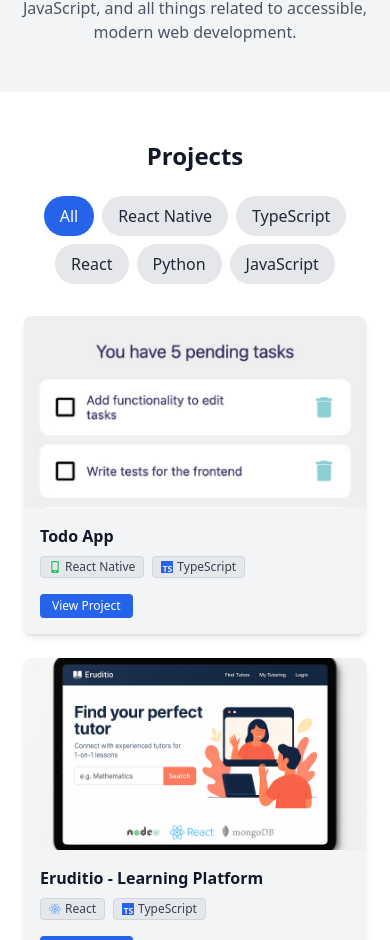
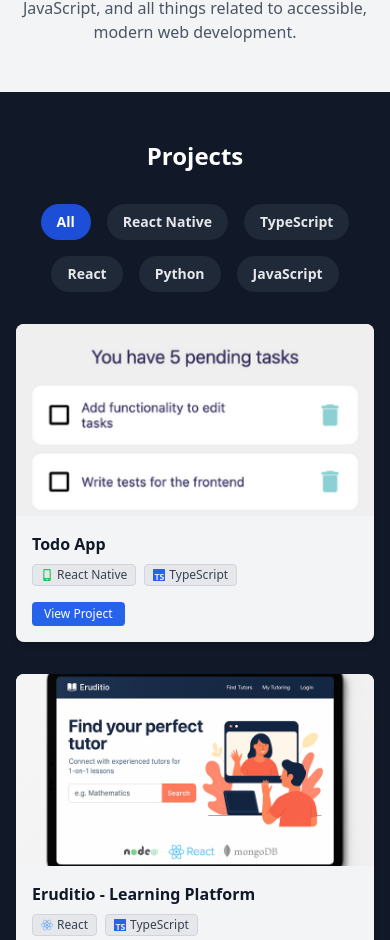
Before and after one commit to krismutalapova/portfolio-website, a React (Create React App) app: page / in a window 390 px wide. Shown: the part 912-1852 px from the top of the page. Built offline with nearby package versions, Linux system fonts and the light colour scheme.

Commit message:
feat(Projects): Update Projects section with responsive padding, font sizes, and layout for consistent appearance across all devices. Enhanced grid and button layout in Projects section for modern look

```diff
--- a/src/components/Projects.js
+++ b/src/components/Projects.js
@@ -140,26 +140,24 @@ function Projects() {
     }
 
     return (
-        <section id="projects" className="py-12 bg-white dark:bg-gray-900">
-            <div className="max-w-6xl mx-auto px-6">
-                <h2 className="text-2xl font-bold text-center mb-6">Projects</h2>
-
-                <div className="flex flex-wrap justify-center mb-8 gap-2">
+        <section className="w-full bg-gray-900 py-12 xl:py-20 flex flex-col items-center justify-center">
+            <div className="w-full max-w-6xl px-4 xl:px-0">
+                <h2 className="text-2xl md:text-3xl xl:text-4xl font-bold text-white mb-8 text-center">Projects</h2>
+                <div className="flex flex-wrap gap-4 justify-center mb-8">
                     {allTags.map((tag) => (
                         <button
                             key={tag}
                             onClick={() => setActiveTag(tag)}
                             className={`px-4 py-2 rounded-full ${activeTag === tag
-                                ? 'bg-blue-600 text-white'
-                                : 'bg-gray-200 dark:bg-gray-700 text-gray-800 dark:text-gray-200'
-                                } hover:bg-blue-500 transition`}
+                                ? 'bg-blue-700 text-white'
+                                : 'bg-gray-800 text-gray-200'
+                                } font-semibold text-sm md:text-base hover:bg-blue-800 transition`}
                         >
                             {tag}
                         </button>
                     ))}
                 </div>
-
-                <div className="grid grid-cols-1 sm:grid-cols-2 md:grid-cols-3 gap-6 md:gap-8">
+                <div className="grid grid-cols-1 sm:grid-cols-2 lg:grid-cols-3 gap-8">
                     {filteredProjects.map((project) => (
                         <article key={project.id} className="bg-gray-100 dark:bg-gray-800 rounded-lg shadow-md overflow-hidden flex flex-col h-full transform transition-transform duration-300 hover:scale-105 hover:shadow-2xl group">
                             <div
```
